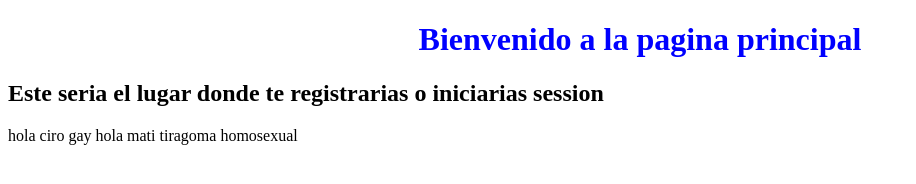
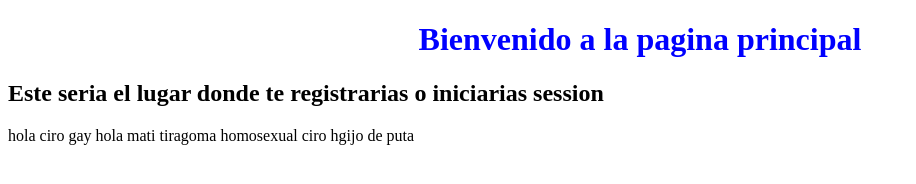
Before and after one commit to Lucas-cars/GOATY_project, a website: page pages/index.html in a window 1280 px wide. Shown: the whole page, without its empty margins (0-916 px from the left). Drawn offline with Linux system fonts and the light colour scheme.

Commit message:
ciro crack te odio

```diff
--- a/pages/index.html
+++ b/pages/index.html
@@ -12,6 +12,7 @@
     <!-- Mensaje para Ciro y Mati -->
     hola ciro gay
     hola mati tiragoma homosexual
+    ciro hgijo de puta
     <script src="../src/logic/js.js"></script>
 </body>
 </html>
```
